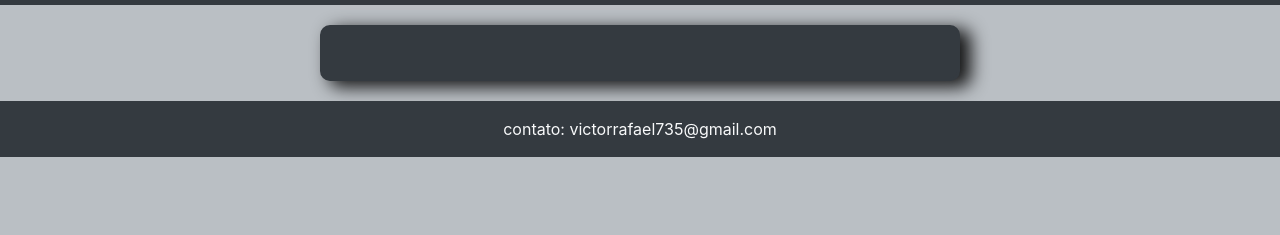
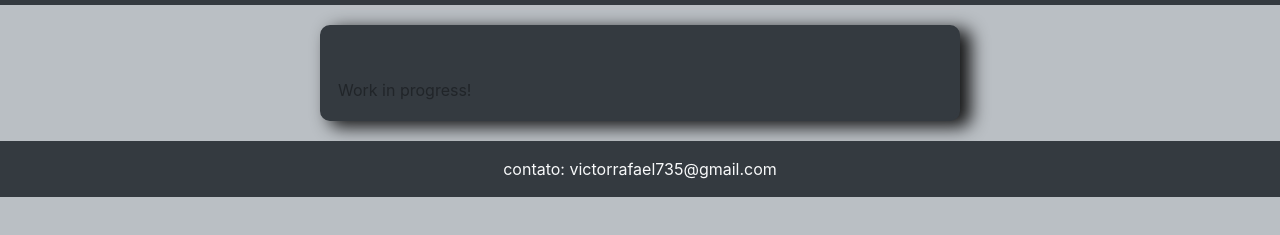
Before and after one commit to VictorRafael735/agenda-eletronica, a website: page lista_contatos.html in a window 1280 px wide. Shown: the part 51-286 px from the top of the page. Drawn offline with nearby package versions, Linux system fonts and the light colour scheme.

Commit message:
Atualização de usuário no git

```diff
--- a/lista_contatos.html
+++ b/lista_contatos.html
@@ -42,7 +42,7 @@
   </header>
 
   <div class="container" class="shadow-lg p-3 mb-5 bg-body rounded">
-
+    <p>Work in progress!</p>
   </div>
   <footer class="bg-dark p-3 text-light text-center">contato: victorrafael735@gmail.com</footer>
 
```
